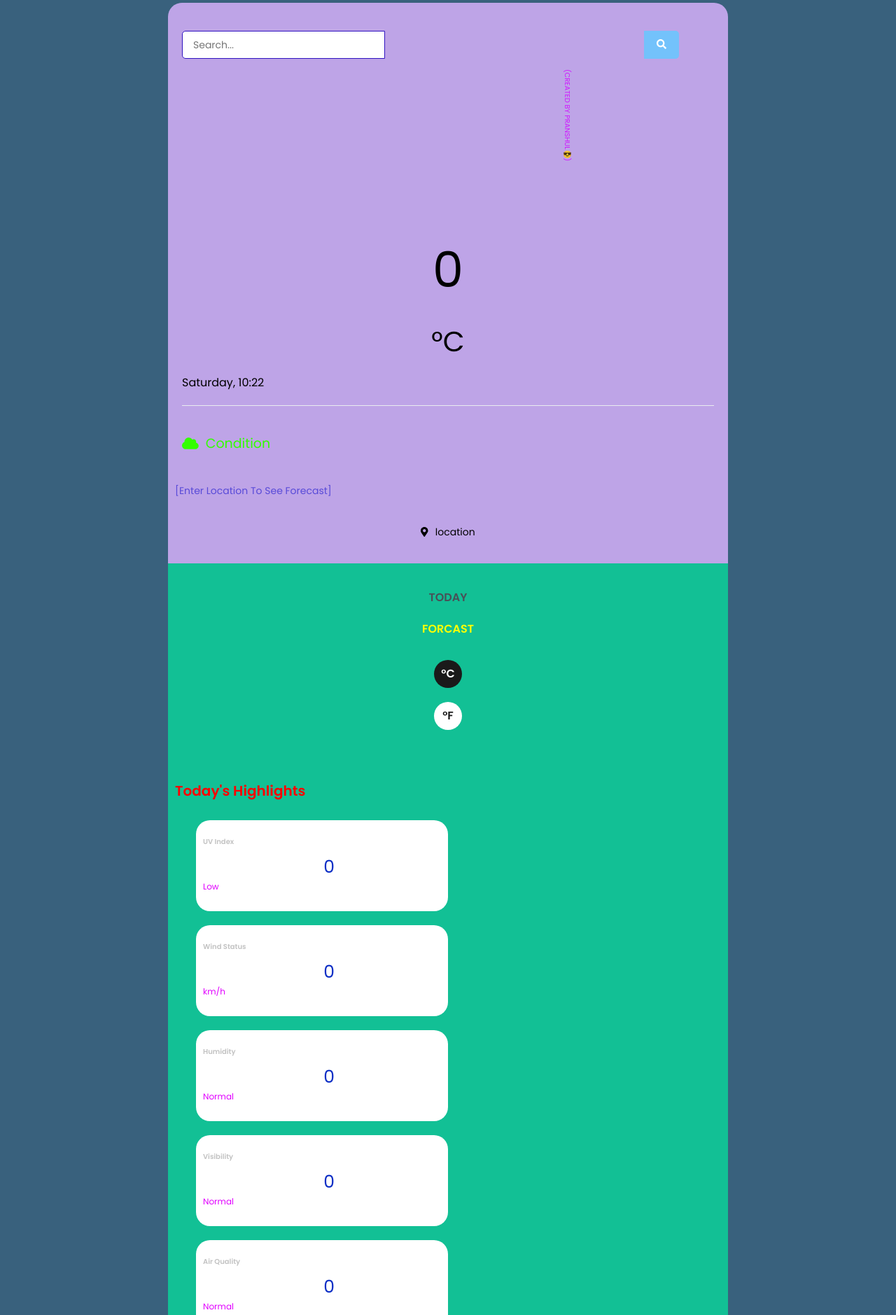
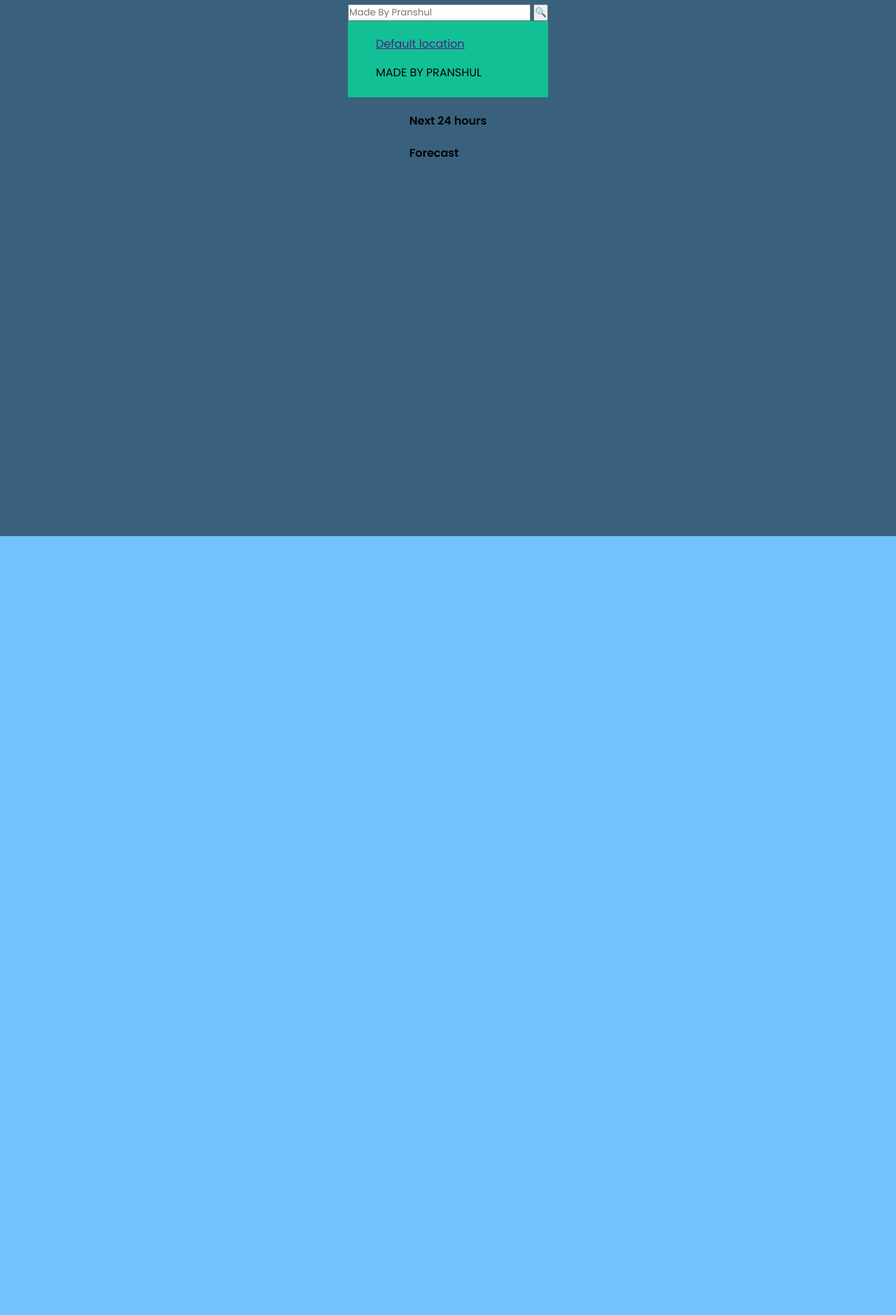
Before and after one commit to PranshulGG/Weather-Mobile-, a plain HTML site: page index.html in a window 1280 px wide. Shown: the part 34-1913 px from the top of the page at 70% size. After the commit the page ends 800 px from the top, so only its background shows below. Drawn offline with Linux system fonts and the light colour scheme; no server answers; a web font is replaced by a local one.

Commit message:
Update index.html

```diff
--- a/index.html
+++ b/index.html
@@ -2,130 +2,80 @@
 <html lang="en">
 <head>
     <meta charset="UTF-8">
-
     <meta http-equiv="X-UA-Compatible" content="IE=edge">
     <meta name="viewport" content="width=device-width, initial-scale=1.0">
+    <title>Weather</title>
     <link rel="stylesheet" href="style.css">
-
-  <title>Pranshul Weather</title>
+    <link rel="stylesheet" href="https://fonts.googleapis.com/css?family=Gasoek One">
+    <link rel="stylesheet" href="https://fonts.googleapis.com/css?family=Teko">
+    <link rel="stylesheet" href="https://fonts.googleapis.com/css?family=Monomaniac One">
+    <link rel="stylesheet" href="https://fonts.googleapis.com/css?family=Nova Cut">
+    <link rel="stylesheet" href="https://fonts.googleapis.com/css?family=Creepster">
+    <link rel="stylesheet" href="https://fonts.googleapis.com/css?family=Audiowide">
+    <head>
+<body>
     <style>
         body{
             touch-action: pan-y;
         }
     </style>
-</head>
-<body>
-  <head>
-    <!-- Other meta tags and stylesheets -->
-    <link rel="stylesheet" href="https://cdnjs.cloudflare.com/ajax/libs/font-awesome/5.15.3/css/all.min.css">
-  </head>
-  <body>
-    <!-- Your HTML code -->
+    <div class="par">
 
-    <script src="https://cdnjs.cloudflare.com/ajax/libs/font-awesome/5.15.3/js/all.min.js"></script>
+        <div class="parent">
 
-  </body>
+            <div class="search_div">
+                <input type="text" placeholder="Made By Pranshul" id="search">
+                <button type="submit" id="btn">🔍</button>
+            </div>
 
-</body>
-</html>
+            <div class="main">
+                <a href="" class="go">Default location</a>
+                <div class="main0">
+                    <p class="city" id="city"></p>
+                    <p id="tdy"></p>
+                    <p id="today"></p>
+                    <p class="temp"> <span id="tmp_logo"></span><span id="temp"></span> </p>
+                    <p class="env" id="env"></p>
+                </div>
+
+                <div class="main1">
+                    <p class="winds"><span id="sunrise"></span></p>
+                    <p class="visi"><span id="sunset"></span></p>
+                </div>
+
+                <div class="main2"></div>
+                    <p class="hum"><span id="hum"></span> </p>
+                    <p class="dew"><span id="dew"></span></p>
+
+                    <footer>
+                        MADE BY PRANSHUL
+                    </footer>
+                </div>
+
+            </div>
+
+        </div>
 
 
+        <div class="we_data">
 
-<div class="wrapper">
-  <div class="sidebar">
-      <div>
-        <form class="search" id="search">
-            <input type="text" id="query" placeholder="Search..." />
-            <button><i class="fas fa-search"></i></button>
-          </form>
-        <div class="weather-icon">
-          <img id="icon" src="icons/sun/4.png" alt="" />
-        </div>
-        <div class="temperature">
-          <h1 id="temp">0</h1>
-          <span class="temp-unit">°C</span>
-        </div>
-        <div class="date-time">
-          <p id="date-time">Monday: 12:00 </p>
-        </div>
-        <div class="divider"></div>
-        <div class="condition-rain">
-          <div class="condition">
-            <i class="fas fa-cloud"></i>
-            <p id="condition">condition</p>
-          </div>
-          <div class="rain">
-            <i class=""></i>
-            <p id="rain">[Enter location to see forecast]</p>
+            <div class="hour_div">
+                <h4>Next 24 hours</h4>
+                <div class="hours_data" id="hours_data">
+                <!-- ----------div for appending hours data---------- -->
                 </div>
             </div>
-      </div>
-      <div class="location">
-        <div class="location-icon">
-          <i class="fas fa-map-marker-alt"></i>
-        </div>
-        <div class="location-text">
-          <p id="location">location</p>
-        </div>
-      </div>
-    </div>
-    <div class="main">
-      <nav>
-        <ul class="options">
-          <button class="hourly">TODAY</button>
-          <button class="week active">FORCAST</button>
-        </ul>
-        <ul class="options units">
-          <button class="celcius active">°C</button>
-          <button class="fahrenheit">°F</button>
-        </ul>
-      </nav>
-      <div class="cards" id="weather-cards"></div>
-      <div class="highlights">
-        <h2 class="heading">today's highlights</h2>
-        <div class="cards">
-          <div class="card2">
-            <h4 class="card-heading">UV Index</h4>
-            <div class="content">
-              <p class="uv-index">0</p>
-              <p class="uv-text">Low</p>
-            </div>
-          </div>
-          <div class="card2">
-            <h4 class="card-heading">Wind Status</h4>
-            <div class="content">
-              <p class="wind-speed">0</p>
-              <p>km/h</p>
+
+            <div class="week_div">
+                <h4>Forecast</h4>
+                <div class="days_data" id="days_data">
+                <!-- ----------div for appending weekly data---------- -->
                 </div>
             </div>
 
         </div>
-          <div class="card2">
-            <h4 class="card-heading">Humidity</h4>
-            <div class="content">
-              <p class="humidity">0</p>
-              <p class="humidity-status">Normal</p>
-            </div>
-          </div>
-          <div class="card2">
-            <h4 class="card-heading">Visibility</h4>
-            <div class="content">
-              <p class="visibilty">0</p>
-              <p class="visibilty-status">Normal</p>
-            </div>
-          </div>
-          <div class="card2">
-            <h4 class="card-heading">Air Quality</h4>
-            <div class="content">
-              <p class="air-quality">0</p>
-              <p class="air-quality-status">Normal</p>
-            </div>
-            <script src="index.js"></script>
-          </div>
-        </div>
-      </div>
-      <p class="credits">(CREATED BY PRANSHUL😎)
-        <p class="Text">🅿🆁🅰🅽🆂🅷🆄🅻 🆆🅴🅰🆃🅷🅴🆁
 
     </div>
-  </div>
+</body>
+</html>
+<script src="script.js"></script>
```
Lines whose indentation alone changed are shown as unchanged.
